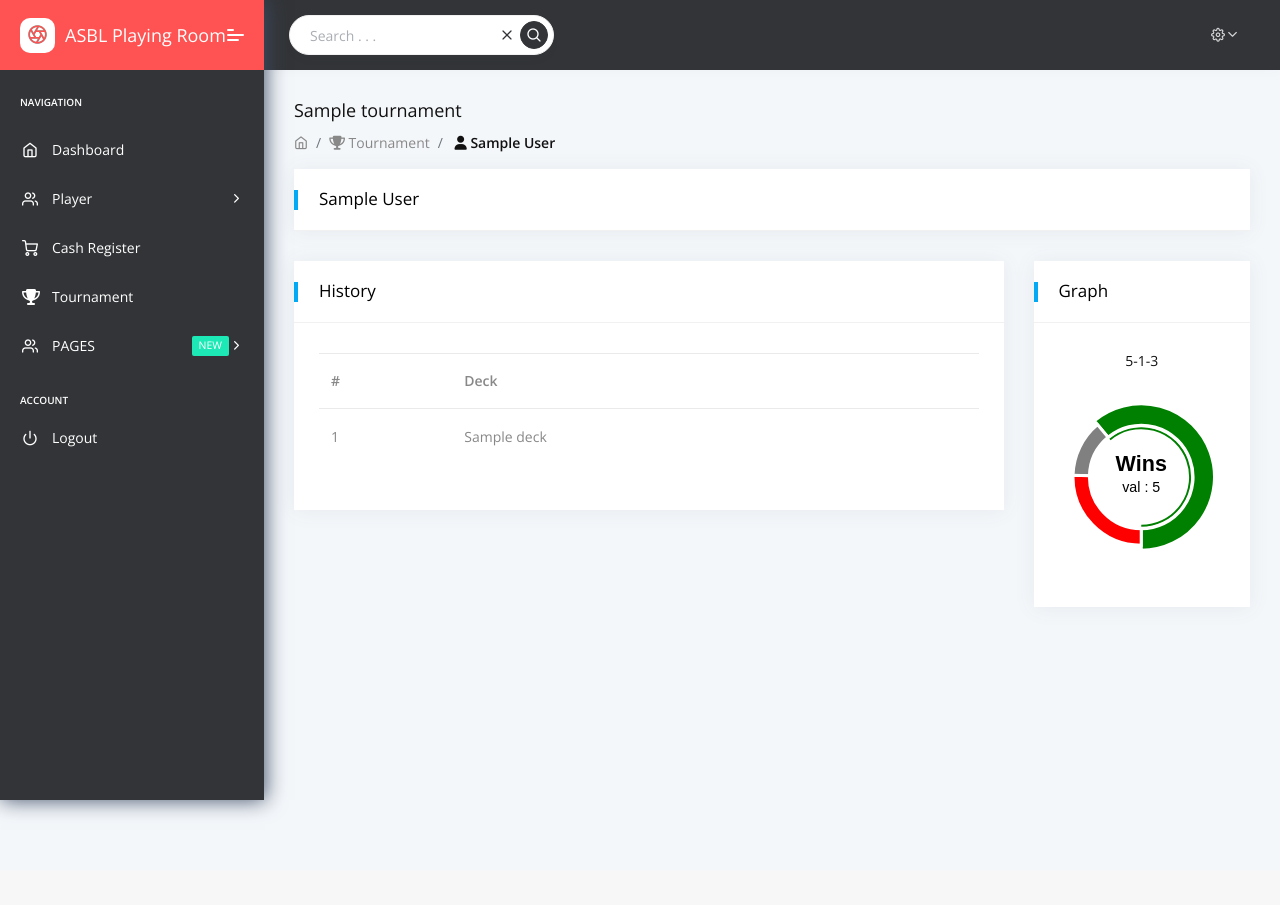
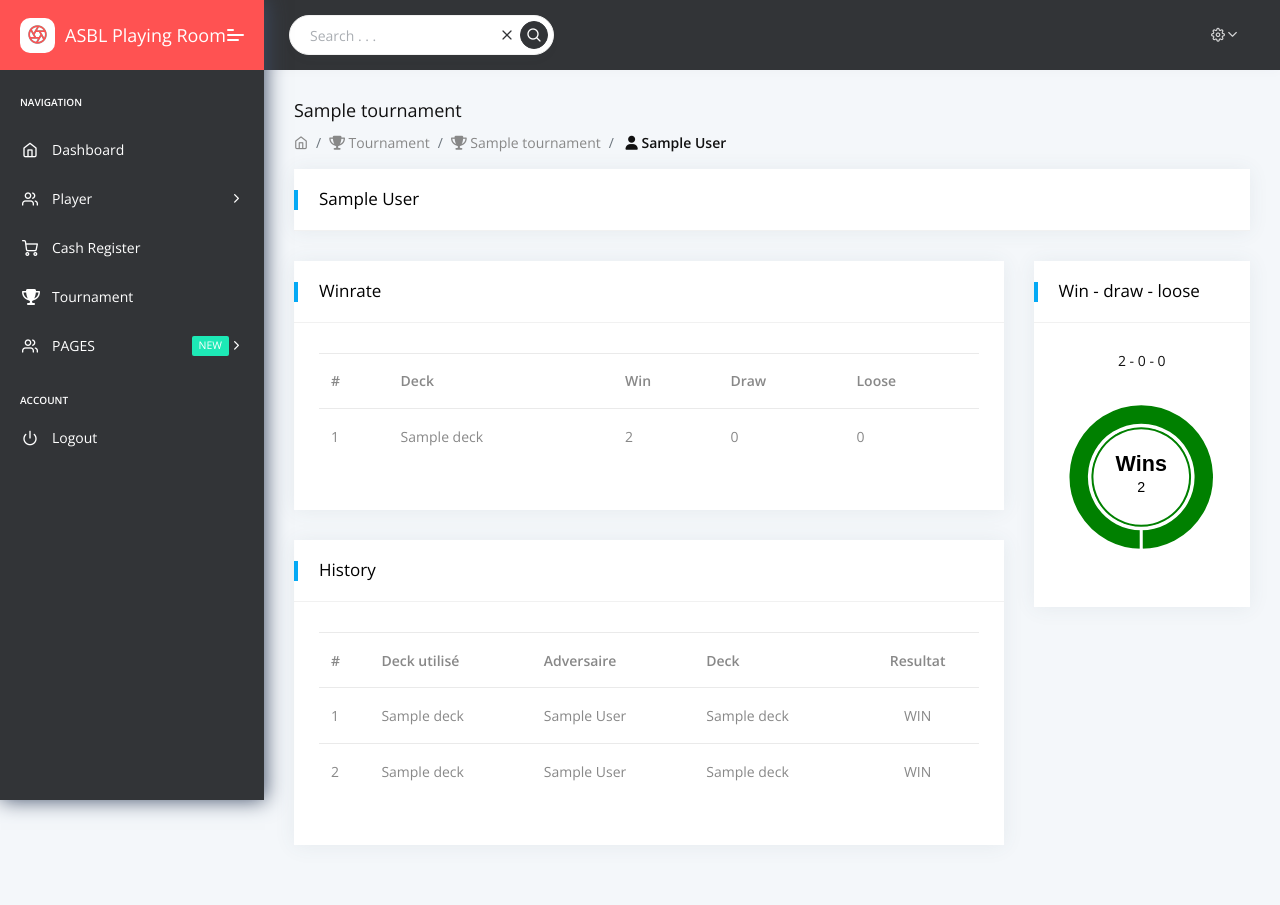
Before and after one commit to Apkyz/PlayingRoom-old-, a Django app: page /tournament/1/1/ in a window 1280 px wide. Before the commit the page ends 817 px from the top, so only its background shows below. Run offline with Django 3.2, Linux system fonts and the light colour scheme; tables that the repository leaves empty hold one stand-in row (values such as "Sample post"); some libraries are stand-ins or nearby versions.

Commit message:
cup - stats - winrate

```diff
--- a/apps/templates/tournament/form.html
+++ b/apps/templates/tournament/form.html
@@ -32,7 +32,11 @@
                                     <h5>Tournament </h5>
                                 </div>
                                 <div class="card-body">
+                                    {% if edit %}
+                                    <form method="POST" action="{% url 'tournament_edit' tournament.pk %}">
+                                    {% else %}
                                     <form method="POST" action="{% url 'tournament_add' %}">
+                                    {% endif %}
                                         {% csrf_token %}
                                         <table class="table table-sm">{{form.as_table}}</table>
                                     <input type="submit" value="Add" class="btn btn-success">
--- a/apps/templates/tournament/participant/view.html
+++ b/apps/templates/tournament/participant/view.html
@@ -18,6 +18,7 @@
                     <ul class="breadcrumb">
                         <li class="breadcrumb-item"><a href="/"><i class="feather icon-home"></i></a></li>
                         <li class="breadcrumb-item"><a href="{% url 'tournament_index' %}"><i class="fa-solid fa-trophy"></i> Tournament</a></li>
+                        <li class="breadcrumb-item"><a href="{% url 'tournament_view' tournament.pk %}"><i class="fa-solid fa-trophy"></i> {{tournament.name}}</a></li>
                         <li class="breadcrumb-item"><a href=""> <i class="fa-solid fa-user"></i> {{participant.player.first_name}} {{participant.player.last_name}}</a></li>
                     </ul>
                 </div>
@@ -37,36 +38,75 @@
                                     <div class="col-9">
                                         <div class="card">
                                             <div class="card-header">
-                                                <h5>History</h5>
+                                                <h5>Winrate</h5>
                                             </div>
                                             <div class="card-block">
                                                 <table id="table table-sm display compact" class="table">
                                                     <tr>
                                                         <th>#</th>
                                                         <th>Deck</th>
-                                                        <th></th>
+                                                        <th>Win</th>
+                                                        <th>Draw</th>
+                                                        <th>Loose</th>
                                                     </tr>
+
+                                                    {% for i in winrate %}
                                                     <tr>
-                                                        <td>1</td>
-                                                        <td>
-                                                            {% for i in participant.player.decks.all %}
-                                                            {{i}}
-                                                            {% endfor %}
-                                                        </td>
-                                                        <td></td>
+                                                        <td>{{forloop.counter}}</td>
+                                                        <td>{{i.0}}</td>
+                                                        <td>{{i.1.0}}</td>
+                                                        <td>{{i.1.1}}</td>
+                                                        <td>{{i.1.2}}</td>
                                                     </tr>
+                                                    {% endfor %}
                                                 </table>
                                             </div>
                                         </div>
-
+                                        <div class="card">
+                                            <div class="card-header"><h5>History</h5></div>
+                                            <div class="card-block">
+                                                <table class="table">
+                                                    <tr>
+                                                        <th>#</th>
+                                                        <th>Deck utilisé</th>
+                                                        <th>Adversaire</th>
+                                                        <th>Deck</th>
+                                                        <th class="text-center">Resultat</th>
+                                                    </tr>
+                                                    {% for m in match %}
+                                                    <tr>
+                                                        <td>{{forloop.counter}}</td>
+                                                        {% if m.player1 == participant %}
+                                                        <td>{{m.deck1}}</td>
+                                                        <td>{{m.player2.player}}</td>
+                                                        <td>{{m.deck2}}</td>
+                                                        {% else %}
+                                                        <td>{{m.deck2}}</td>
+                                                        <td>{{m.player1.player}}</td>
+                                                        <td>{{m.deck1}}</td>
+                                                        {% endif %}
+                                                        {% if m.winner != None %}
+                                                            {% if m.winner == participant %}
+                                                            <td class="text-center">WIN</td>
+                                                            {% else %}
+                                                            <td class="text-center">LOOSE</td>
+                                                            {% endif %}
+                                                        {% else %}
+                                                            <td class="text-center">DRAW</td>
+                                                        {% endif %}
+                                                    </tr>
+                                                    {% endfor %}
+                                                </table>
+                                            </div>
+                                        </div>
                                     </div>
                                     <div class="col-3">
                                         <div class="card">
                                             <div class="card-header">
-                                                <h5>Graph</h5>
+                                                <h5>Win - draw - loose</h5>
                                             </div>
                                             <div class="card-block">
-                                                <div><h6 class="text-center">5-1-3</h6></div>
+                                                <div><h6 class="text-center">{{win}} - {{draw}} - {{loose}}</h6></div>
                                                 <div id="morris-donut-chart" style="height:200px"></div>
                                             </div>
                                         </div>
@@ -119,27 +159,34 @@ $(document).ready(function() {
     // [ Donut-chart ] Start
     var graph = Morris.Donut({
         element: 'morris-donut-chart',
-        data: [{
-                value: 5,
+        data: [
+            {% if win != 0 %}
+            {
+                value: {{win}},
                 label: 'Wins'
             },
+            {% endif %}
+            {% if draw != 0 %}
             {
-                value: 1,
+                value: {{draw}},
                 label: 'Draw'
             },
+            {% endif %}
+            {% if loose != 0 %}
             {
-                value: 2,
+                value: {{loose}},
                 label: 'Loose'
             }
+            {% endif %}
         ],
         colors: [
-            'green',
-            'grey',
-            'red'
+            {% if win != 0 %}   'green', {% endif %}
+            {% if draw != 0 %}  'grey',  {% endif %}
+            {% if loose != 0 %} 'red'    {% endif %}
         ],
         resize: true,
         formatter: function(x) {
-            return "val : " + x
+            return x
         }
     });
     // [ Donut-chart ] end
--- a/tournament/forms.py
+++ b/tournament/forms.py
@@ -73,7 +73,7 @@ class MatchForm(forms.Form):
         required=True,
         widget= forms.Select(
             attrs={'class':'form-control'}),
-        choices=[('winner', 'Winner'), ('Looser', 'Looser'), ('Draw', 'Draw')])
+        choices=[('Winner', 'Winner'), ('Looser', 'Looser'), ('Draw', 'Draw')])
 
     def __init__(self, tournament:Tournament=None, player1:Participant=None, player2:Participant=None, *args, **kwargs):
         super(MatchForm, self).__init__(*args, **kwargs)
--- a/tournament/urls.py
+++ b/tournament/urls.py
@@ -7,6 +7,7 @@ from . import views
 urlpatterns = [
     path('', views.index, name='tournament_index'),
     path('add/', views.add, name='tournament_add'),
+    path('edit/<slug:id>/', views.edit, name='tournament_edit'),
     path('<slug:id>/', views.view, name='tournament_view'),
     path('<slug:id>/<slug:participant>/', views.view_participant, name='tournament_participant_view'),
     path('add/participant/<slug:id>/', views.participant_add, name='tournament_participant_add'),
--- a/tournament/views.py
+++ b/tournament/views.py
@@ -5,7 +5,7 @@ from django.template import loader
 from django.http import HttpResponse, HttpResponseRedirect, JsonResponse
 from django.shortcuts import redirect
 
-from player.models import Participant, Player, Tournament, Match
+from player.models import Participant, Player, Tournament, Match, Deck
 from .forms import MatchForm, TournamentForm
 # Create your views here.
 @login_required(login_url="/login/")
@@ -33,6 +33,25 @@ def add(request):
         return redirect(index, permanent=True)
     return HttpResponse(template.render(context, request))
 
+def edit(request, id):
+    template = loader.get_template('tournament/form.html')
+    context = {}
+    tournament = get_object_or_404(Tournament, pk = id)
+    form = TournamentForm(tournament)
+    context['edit'] = True
+    context['tournament'] = tournament
+    context['form'] = form
+    if request.method == 'POST':
+        tournament = Tournament(
+            name = request.POST.get("name"),
+            date = request.POST.get("date"),
+            id_challonge = request.POST.get("id_challonge")
+        )
+        Tournament.objects.filter(pk = id).update(name=request.POST.get("name"), date=request.POST.get("date"), id_challonge=request.POST.get("id_challonge"))
+        return redirect(index, permanent=True)
+    return HttpResponse(template.render(context, request))
+
+
 def view(request, id):
     template = loader.get_template('tournament/view.html')
     context = {}
@@ -45,6 +64,46 @@ def view_participant(request, id, participant):
     context = {}
     tournament = Tournament.objects.get(pk = id)
     participant = Participant.objects.get(pk = participant)
+    decks = participant.player.getDecks()
+    # pour chaque match participer check victoire/defaite/draw
+    matchs1 = list(Match.objects.filter(player1 = participant.pk))
+    matchs2 = list(Match.objects.filter(player2 = participant.pk))
+    match = list()
+    for m in matchs1:
+        match.append(m)
+    for m in matchs2:
+        match.append(m)
+
+    #[<Deck>, win, draw, loose]
+    result = list()
+    win = 0
+    draw = 0
+    loose = 0
+    for deck in decks:
+        _win = 0
+        _draw = 0
+        _loose = 0
+        for m in match:
+            r = m.getResult(participant)
+            if deck == m.deck1 or deck == m.deck2:
+                if r == 'win':
+                    _win += 1
+                    win += 1
+                elif r == 'loose':
+                    _loose += 1
+                    loose += 1
+                else:
+                    _draw += 1
+                    draw += 1
+        result.append([deck, (_win, _draw, _loose)])
+
+    context['winrate'] = result
+    # GLOBAL
+    context['win'] = win
+    context['loose'] = loose
+    context['draw'] = draw
+
+    context['match'] = match
     context['tournament'] = tournament
     context['participant'] = participant
     return HttpResponse(template.render(context, request))
@@ -107,12 +166,16 @@ def tournament_matchs_add(request, id, id_p1, id_p2):
     tournament = get_object_or_404(Tournament, pk=id)
     if request.method == 'POST':
         match = Match(
-            player1 = request.POST.get("player1"),
-            deck1 = request.POST.get("deck1"),
-            player2 = request.POST.get("player2"),
-            deck2 = request.POST.get("deck2"),
-            winner = request.POST.get("winner")
+            player1 = get_object_or_404(Participant, pk = id_p1),
+            deck1 = get_object_or_404(Deck, pk = request.POST.get("decks1")),
+            player2 = get_object_or_404(Participant, pk = id_p2),
+            deck2 = get_object_or_404(Deck, pk = request.POST.get("decks2")),
+            tournament = tournament
         )
+        if request.POST.get("winner") == 'Winner':
+            match.winner = get_object_or_404(Participant, pk = id_p1)
+        elif request.POST.get("winner") == 'Looser':
+            match.winner = get_object_or_404(Participant, pk = id_p2)
         match.save()
         return redirect(view, id)
     else:
```
Also changed, not shown: apps/templates/tournament/index.html (+5 -2 lines), apps/templates/tournament/match/add.html (+4 -4 lines), apps/templates/tournament/view.html (+17 -7 lines), player/models.py (+33 -13 lines), player/migrations/0002_alter_match_winner.py (added), player/migrations/0003_auto_20221121_1403.py (added).
